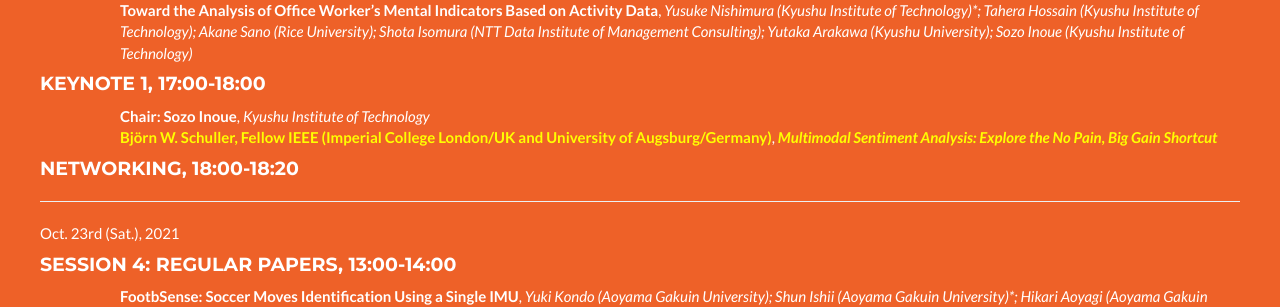
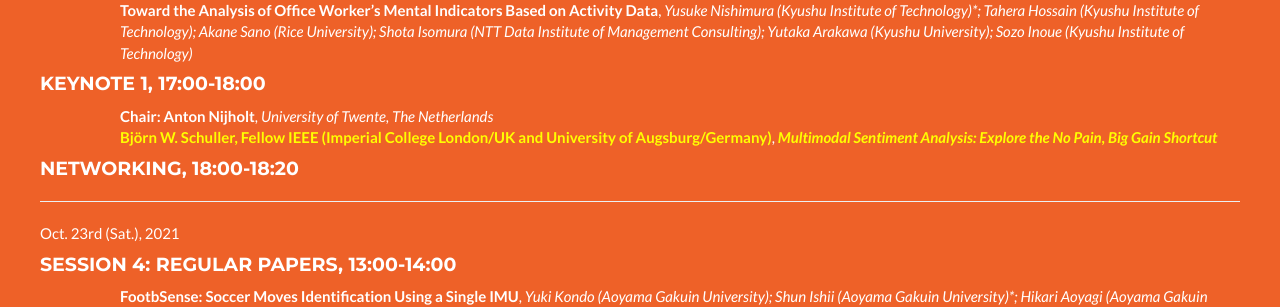
Before and after one commit to abc-research/abc-research.github.io, a Jekyll site: the page built from index.html, in a window 1280 px wide and 900 px high, scrolled down 5358 px. Shown: the part 153-460 px from the top of the window. Built offline with Jekyll 4.4.1, drawn with Linux system fonts in a browser that asks for light colours.

Commit message:
Update _config.yml

```diff
--- a/_config.yml
+++ b/_config.yml
@@ -127,8 +127,8 @@ program:
       - name: "Keynote 1"
         time: "17:00-18:00"
         paper:
-          - title: "Chair: Sozo Inoue"
-            authors: "Kyushu Institute of Technology"
+          - title: "Chair: Anton Nijholt"
+            authors: "University of Twente, The Netherlands"
           - title: '<b style="color:yellow">Björn W. Schuller, Fellow IEEE (Imperial College London/UK and University of Augsburg/Germany)</b>'
             authors: '<b style="color:yellow">Multimodal Sentiment Analysis: Explore the No Pain, Big Gain Shortcut</b>'
       - name: "Networking"
```
